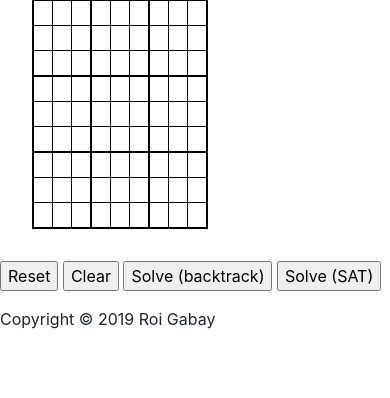
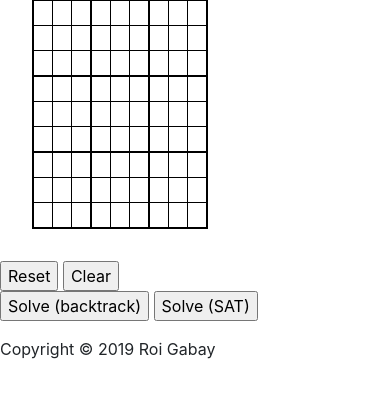
Before and after one commit to gabay/sudoku, a Flask app: page / in a window 390 px wide. Shown: the part 149-547 px from the top of the page. Run offline with Flask 2, Linux system fonts and the light colour scheme; some libraries are stand-ins or nearby versions.

Commit message:
Added mobile viewpoint

```diff
--- a/templates/index.html
+++ b/templates/index.html
@@ -1,5 +1,6 @@
 <html lang="en">
     <head>
+        <meta name="viewport" content="width=device-width, initial-scale=1" />
         <link rel="stylesheet" href="https://stackpath.bootstrapcdn.com/bootstrap/4.3.1/css/bootstrap.min.css" integrity="sha384-ggOyR0iXCbMQv3Xipma34MD+dH/1fQ784/j6cY/iJTQUOhcWr7x9JvoRxT2MZw1T" crossorigin="anonymous">
         <link rel="stylesheet" href="/static/style.css">
         <title>Sudoku Solver</title>
@@ -21,6 +22,7 @@
             </tbody></table>
             <input type="reset" value="Reset"/>
             <input name="clear" type="submit" value="Clear"/>
+            <br/>
             <input name="backtrack" type="submit" value="Solve (backtrack)"/>
             <input name="sat" type="submit" value="Solve (SAT)"/>
         </form>
```
